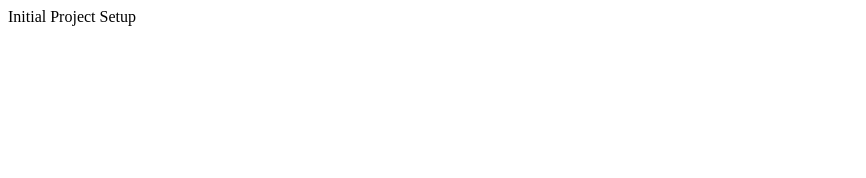
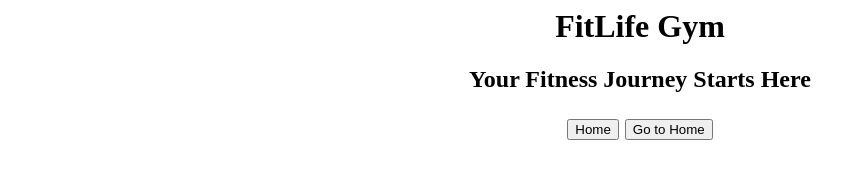
Before and after one commit to Nandini183/fitness, a plain HTML site: page index.html in a window 1280 px wide. Shown: the whole page, without its empty margins (0-866 px from the left). Drawn offline with Linux system fonts and the light colour scheme.

Commit message:
Update index.html

```diff
--- a/index.html
+++ b/index.html
@@ -1 +1,5 @@
-Initial Project Setup
+<center>
+  <h1>FitLife Gym</h1>
+<h2>Your Fitness Journey Starts Here<h2>
+  <button>Home</button>
+<button onclick="goHome()">Go to Home</button>
```
